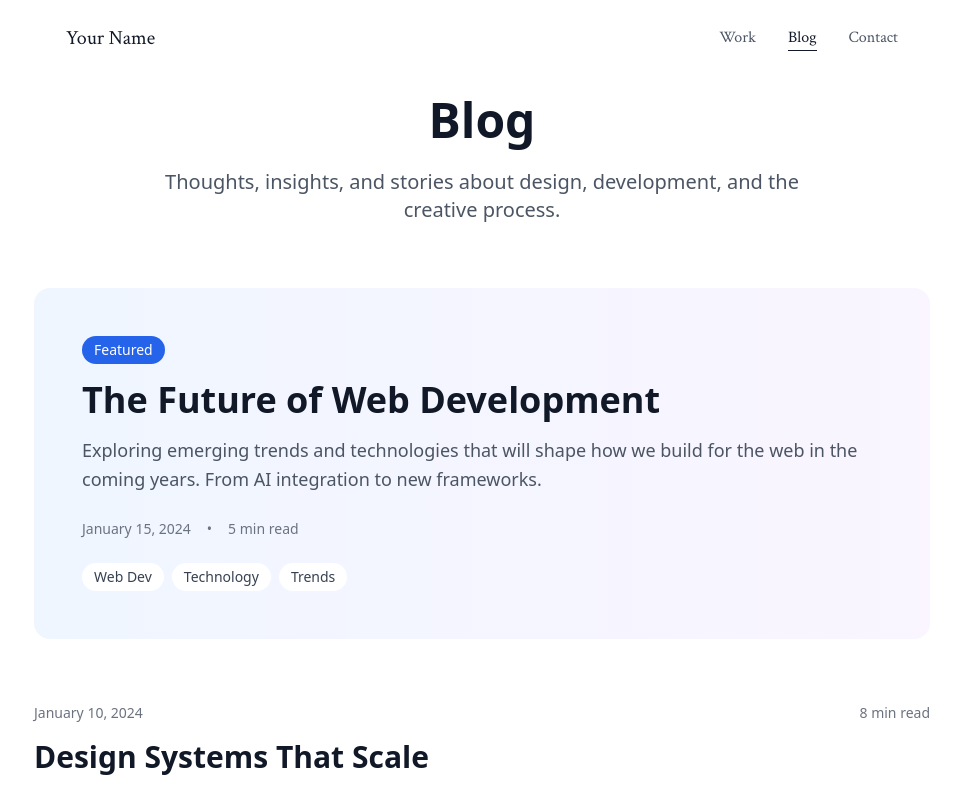
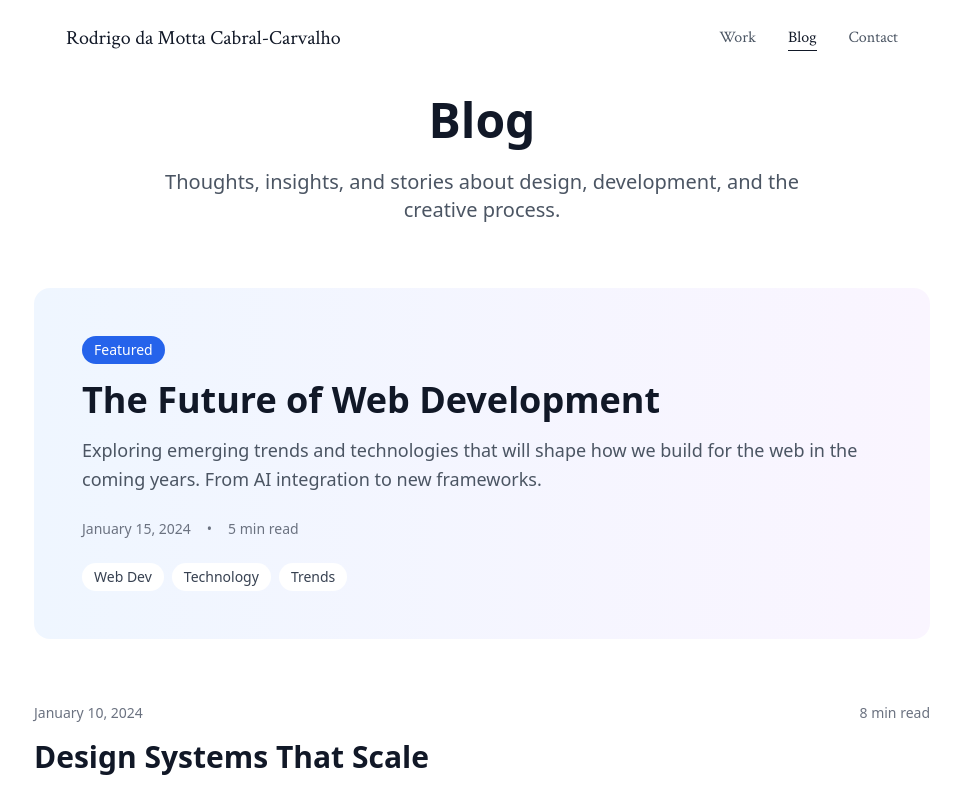
Before and after one commit to Rodrigo-Motta/myweb, a React (Vite) app: page /blog in a window 1280 px wide. Shown: the top 796 px of the page, without its empty margins (158-1118 px from the left). Built offline with nearby package versions, Linux system fonts and the light colour scheme.

Commit message:
Replace placeholder name with Rodrigo da Motta Cabral-Carvalho

```diff
--- a/src/components/Hero.tsx
+++ b/src/components/Hero.tsx
@@ -9,7 +9,7 @@ const Hero = () => {
           className="w-48 h-48 mx-auto rounded-full mb-8 object-cover"
         />
         <h1 className="font-serif text-5xl md:text-7xl text-gray-900 mb-8 leading-tight">
-          Your Name
+          Rodrigo da Motta Cabral-Carvalho
         </h1>
         <p className="font-serif text-xl md:text-2xl text-gray-600 mb-12 leading-relaxed">
           Designer, Developer & Creative Thinker
--- a/src/components/Navigation.tsx
+++ b/src/components/Navigation.tsx
@@ -15,7 +15,7 @@ const Navigation = () => {
       <div className="max-w-4xl mx-auto px-8 py-6">
         <div className="flex justify-between items-center">
           <Link to="/" className="font-serif text-xl text-gray-900 hover:text-gray-600 transition-colors">
-            Your Name
+            Rodrigo da Motta Cabral-Carvalho
           </Link>
 
           <div className="flex space-x-8">
--- a/src/pages/Index.tsx
+++ b/src/pages/Index.tsx
@@ -16,7 +16,7 @@ const Index = () => {
       <footer className="py-16 px-8">
         <div className="max-w-4xl mx-auto text-center">
           <p className="font-serif text-gray-500 mb-6">
-            © 2024 Your Name. All rights reserved.
+            © 2024 Rodrigo da Motta Cabral-Carvalho. All rights reserved.
           </p>
           <div className="flex justify-center space-x-8">
             <a href="#" className="font-serif text-gray-500 hover:text-gray-900 transition-colors">
```
